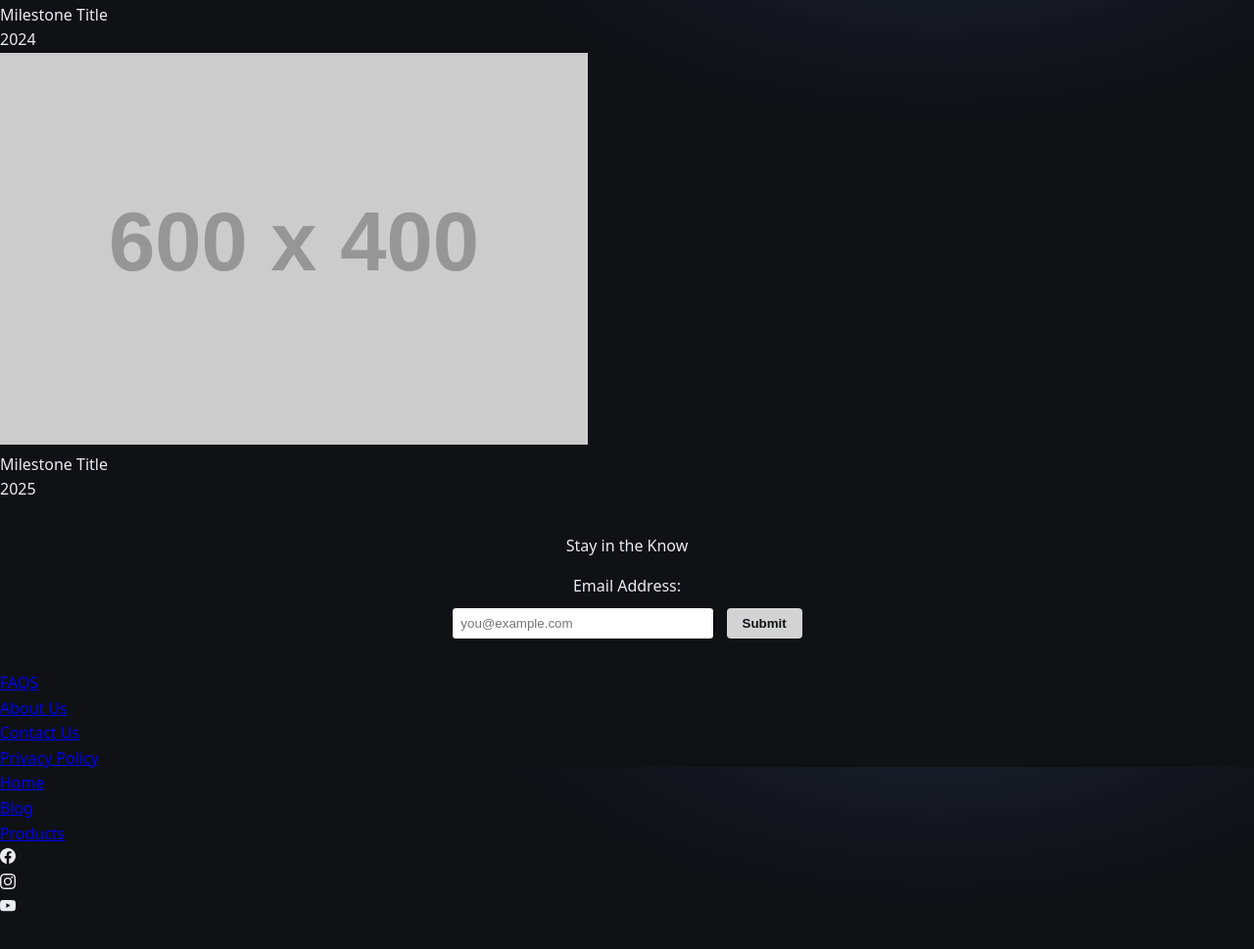
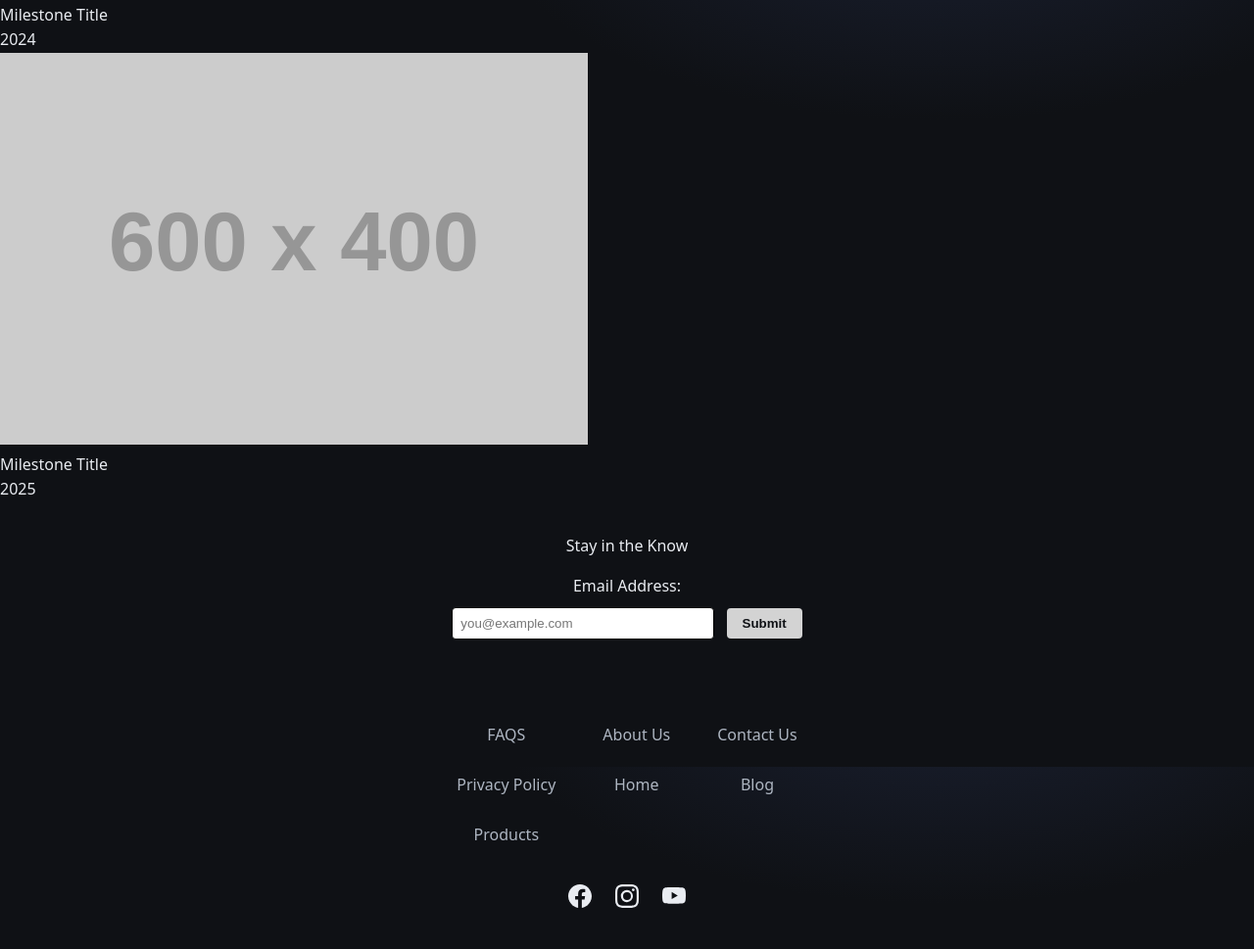
Before and after one commit to paaaarv/zero-proof-website, a plain HTML site: page about-us.html in a window 1280 px wide. Shown: the part 1617-2586 px from the top of the page at 98% size. Before the commit the page ends 2558 px from the top, so only its background shows below. Drawn offline with Linux system fonts and the light colour scheme; placeholder pictures from the web are drawn by us.

Commit message:
Updated CSS and About Us Page
Made changes to both files to fix footer.

```diff
--- a/styles.css
+++ b/styles.css
@@ -279,7 +279,7 @@ body {
   margin-bottom: var(--space-3);
 }
 
-/* ========== ABOUT US SECTION ========= */
+/* ========== ABOUT US SECTION (Sebastian's Task) ========= */
 header nav ul {
   display: flex;
   justify-content: flex-end;
@@ -298,7 +298,7 @@ header nav ul li a {
   background-color: #B6B6B6;
 
 }
-
+/* The background could be bigger */
 .hero {
   background: url("https://placehold.co/1200x600") no-repeat center center/cover;
   color: var(--bg);
@@ -306,6 +306,12 @@ header nav ul li a {
 
 .story {
   padding: 3rem 2rem;
+
+}
+
+.story h2 {
+  text-align: center;
+  margin-bottom: 2rem;
 
 }
 
@@ -319,6 +325,7 @@ header nav ul li a {
 
 .story-text {
   flex: 1;
+  text-align: left;
 }
 
 .story-text h2 {
@@ -366,6 +373,48 @@ button {
   background-color: lightgray;
   color: var(--bg);
 }
+/* beginning styles of footer */
+footer {
+  padding: 3rem 2rem;
+  text-align: center;
+}
+
+footer > div:first-child ul {
+  display: grid;
+  grid-template-columns: repeat(3, auto);
+  justify-content: center;
+  gap: 1rem 3rem;
+  list-style: none;
+  padding: 0;
+  margin: 0 auto 2rem;
+}
+
+footer > div:first-child ul li {
+  margin: 0.3rem 0;
+}
+
+footer > div:first-child ul li a {
+  text-decoration: none;
+  transition: color 0.2s ease;
+  color: var(--muted);
+}
+
+/* social icons */
+footer > div:last-child ul {
+  display: flex;
+  justify-content: center;
+  gap: 1.5rem;
+  list-style: none;
+  padding: 0;
+  margin: 0;
+}
+
+footer > div:last-child ul li svg {
+  width: 24px;
+  height: 24px;
+
+}
+
 
 
 /* ========== FOOTER ========== */
```
Also changed, not shown: about-us.html (+0 -1 lines).
